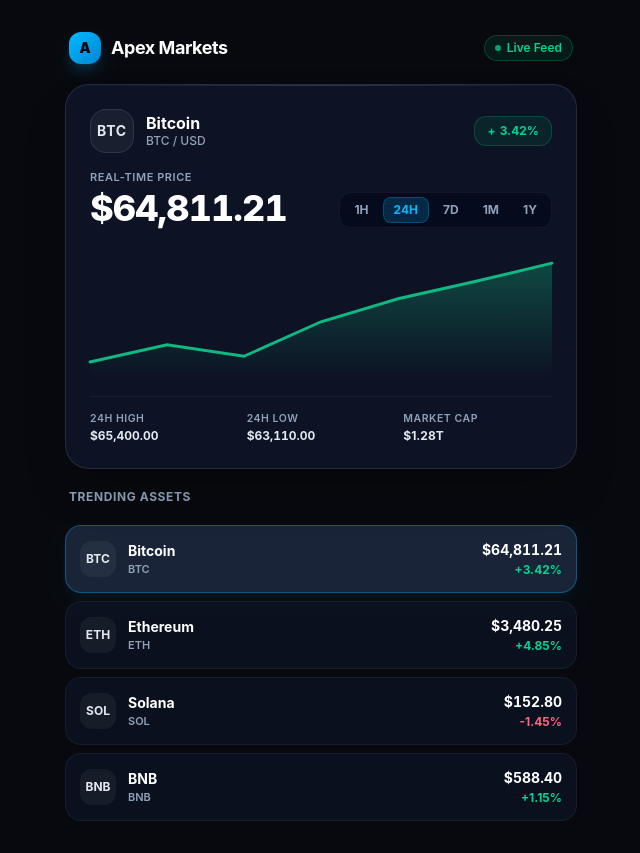
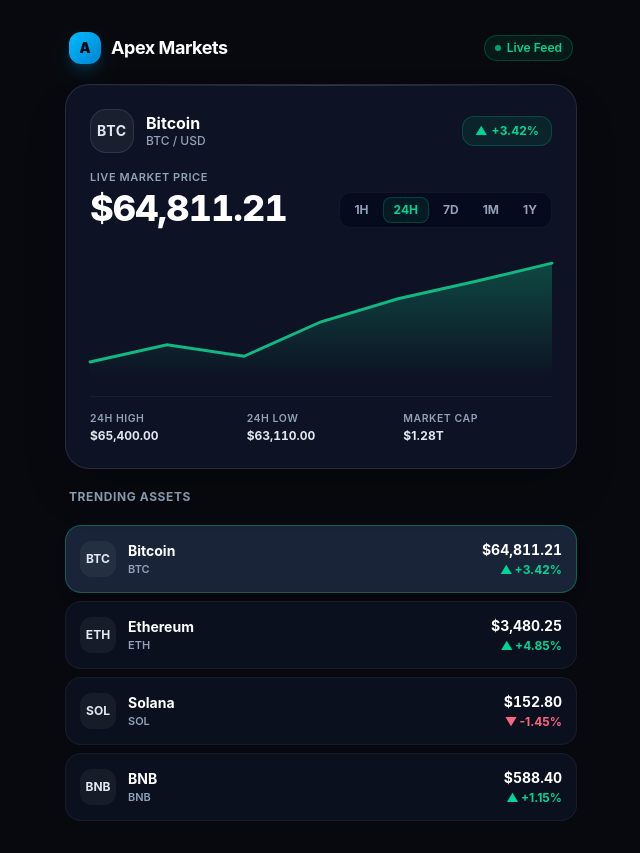
Before and after one commit to dev-anna-life/apex-crypto, a React (Vite) app: page / in a window 1280 px wide. Shown: the whole page, without its empty margins (319-959 px from the left). Built offline with nearby package versions, Linux system fonts and the light colour scheme; no server answers.

Commit message:
fix: harmonize scrubber and tooltip colors with asset gain and loss theme

```diff
--- a/src/App.jsx
+++ b/src/App.jsx
@@ -271,11 +271,17 @@ export default function App() {
   const [scrubIndex, setScrubIndex] = useState(null)
   const [priceFlash, setPriceFlash] = useState(null)
   const svgRef = useRef(null)
+  const touchTimerRef = useRef(null)
 
   const activeAsset = assets.find(a => a.id === activeId) || assets[0]
   const currentTfData = activeAsset.timeframes[activeTimeframe] || activeAsset.timeframes['24H']
   const currentPoints = currentTfData.data
   const isPositive = currentTfData.change >= 0
+
+  const themeColor = isPositive ? '#10b981' : '#f43f5e'
+  const themeText = isPositive ? 'text-emerald-400' : 'text-rose-400'
+  const themeBg = isPositive ? 'bg-emerald-500/10' : 'bg-rose-500/10'
+  const themeBorder = isPositive ? 'border-emerald-500/25' : 'border-rose-500/25'
 
   useEffect(() => {
     async function loadPrices() {
@@ -345,12 +351,12 @@ export default function App() {
 
   const pathD = `M ${mappedPoints.map(p => `${p.x},${p.y}`).join(' L ')}`
   const areaD = `${pathD} L ${svgWidth},${svgHeight} L 0,${svgHeight} Z`
-  const strokeColor = isPositive ? '#10b981' : '#f43f5e'
 
   const activeHoverPoint = scrubIndex !== null ? mappedPoints[scrubIndex] : null
   const displayPrice = activeHoverPoint ? activeHoverPoint.price : activeAsset.price
 
   function handleScrub(clientX) {
+    if (touchTimerRef.current) clearTimeout(touchTimerRef.current)
     if (!svgRef.current) return
     const rect = svgRef.current.getBoundingClientRect()
     const offsetX = Math.max(0, Math.min(clientX - rect.left, rect.width))
@@ -360,8 +366,15 @@ export default function App() {
     setScrubIndex(clampedIndex)
   }
 
+  function handleTouchEnd() {
+    if (touchTimerRef.current) clearTimeout(touchTimerRef.current)
+    touchTimerRef.current = setTimeout(() => {
+      setScrubIndex(null)
+    }, 2000)
+  }
+
   return (
-    <div className="min-h-screen bg-[#07090e] text-slate-100 flex flex-col items-center px-4 py-8 antialiased selection:bg-sky-500/30">
+    <div className="min-h-screen bg-[#07090e] text-slate-100 flex flex-col items-center px-4 py-8 antialiased selection:bg-slate-800">
       <div className="w-full max-w-lg flex flex-col gap-5">
         <header className="flex items-center justify-between px-1">
           <div className="flex items-center gap-2.5">
@@ -389,24 +402,20 @@ export default function App() {
                 <p className="text-xs font-medium text-slate-400">{activeAsset.symbol} / USD</p>
               </div>
             </div>
-            <div className={`px-3 py-1.5 rounded-xl text-xs font-bold border flex items-center gap-1 transition-colors ${
-              isPositive
-                ? 'bg-emerald-500/10 text-emerald-400 border-emerald-500/25'
-                : 'bg-rose-500/10 text-rose-400 border-rose-500/25'
-            }`}>
-              <span>{isPositive ? '+' : '-'}</span>
-              <span>{Math.abs(currentTfData.change).toFixed(2)}%</span>
+            <div className={`px-3 py-1.5 rounded-xl text-xs font-bold border flex items-center gap-1 transition-colors ${themeBg} ${themeText} ${themeBorder}`}>
+              <span>{isPositive ? '▲' : '▼'}</span>
+              <span>{isPositive ? '+' : '-'}{Math.abs(currentTfData.change).toFixed(2)}%</span>
             </div>
           </div>
 
           <div className="flex items-end justify-between">
             <div className="flex flex-col gap-0.5">
               <span className="text-[11px] font-semibold text-slate-400 uppercase tracking-wider">
-                {activeHoverPoint ? `Point in Time (${activeHoverPoint.time})` : 'Real-Time Price'}
+                {activeHoverPoint ? `Price at ${activeHoverPoint.time}` : 'Live Market Price'}
               </span>
               <div className={`text-4xl font-extrabold tracking-tight tabular-nums transition-colors duration-200 ${
                 activeHoverPoint
-                  ? 'text-sky-400'
+                  ? themeText
                   : priceFlash === 'up' ? 'text-emerald-400' : priceFlash === 'down' ? 'text-rose-400' : 'text-white'
               }`}>
                 {formatCurrency(displayPrice)}
@@ -414,7 +423,9 @@ export default function App() {
             </div>
 
             <div className="flex items-center gap-1 bg-slate-950/60 p-1 rounded-xl border border-white/5">
-              {TIMEFRAMES.map(tf => (
+              {TIMEFRAMES.map(tf => {
+                const isTfActive = activeTimeframe === tf
+                return (
                   <button
                     key={tf}
                     onClick={() => {
@@ -422,14 +433,15 @@ export default function App() {
                       setScrubIndex(null)
                     }}
                     className={`px-2.5 py-1 text-xs font-bold rounded-lg transition-all ${
-                    activeTimeframe === tf
-                      ? 'bg-sky-500/20 text-sky-400 border border-sky-500/30 shadow-sm'
+                      isTfActive
+                        ? `${themeBg} ${themeText} ${themeBorder} border shadow-sm`
                         : 'text-slate-400 hover:text-white'
                     }`}
                   >
                     {tf}
                   </button>
-              ))}
+                )
+              })}
             </div>
           </div>
 
@@ -440,7 +452,7 @@ export default function App() {
             onTouchMove={e => {
               if (e.touches[0]) handleScrub(e.touches[0].clientX)
             }}
-            onTouchEnd={() => setScrubIndex(null)}
+            onTouchEnd={handleTouchEnd}
           >
             <svg
               ref={svgRef}
@@ -450,12 +462,12 @@ export default function App() {
             >
               <defs>
                 <linearGradient id="chartGrad" x1="0" y1="0" x2="0" y2="1">
-                  <stop offset="0%" stopColor={strokeColor} stopOpacity="0.32" />
-                  <stop offset="100%" stopColor={strokeColor} stopOpacity="0" />
+                  <stop offset="0%" stopColor={themeColor} stopOpacity="0.32" />
+                  <stop offset="100%" stopColor={themeColor} stopOpacity="0" />
                 </linearGradient>
               </defs>
               <path d={areaD} fill="url(#chartGrad)" />
-              <path d={pathD} fill="none" stroke={strokeColor} strokeWidth="2.5" strokeLinecap="round" />
+              <path d={pathD} fill="none" stroke={themeColor} strokeWidth="2.5" strokeLinecap="round" />
 
               {activeHoverPoint && (
                 <g>
@@ -464,15 +476,16 @@ export default function App() {
                     y1="0"
                     x2={activeHoverPoint.x}
                     y2={svgHeight}
-                    stroke="#38bdf8"
+                    stroke={themeColor}
                     strokeWidth="1.5"
                     strokeDasharray="3 3"
+                    opacity="0.85"
                   />
                   <circle
                     cx={activeHoverPoint.x}
                     cy={activeHoverPoint.y}
                     r="5.5"
-                    fill="#38bdf8"
+                    fill={themeColor}
                     stroke="#07090e"
                     strokeWidth="2.5"
                   />
@@ -482,7 +495,7 @@ export default function App() {
 
             {activeHoverPoint && (
               <div
-                className="absolute -top-3 -translate-x-1/2 pointer-events-none bg-slate-950/95 border border-sky-500/40 text-sky-400 text-[11px] font-bold px-2 py-0.5 rounded-md shadow-xl whitespace-nowrap"
+                className={`absolute -top-3 -translate-x-1/2 pointer-events-none bg-slate-950/95 border ${themeBorder} ${themeText} text-[11px] font-bold px-2.5 py-0.5 rounded-md shadow-xl whitespace-nowrap`}
                 style={{
                   left: `${(activeHoverPoint.x / svgWidth) * 100}%`
                 }}
@@ -527,7 +540,7 @@ export default function App() {
                 }}
                 className={`p-3.5 rounded-2xl border transition-all duration-200 flex items-center justify-between cursor-pointer ${
                   isActive
-                    ? 'bg-slate-800/90 border-sky-500/40 shadow-lg shadow-sky-500/5'
+                    ? `${coinPositive ? 'border-emerald-500/40' : 'border-rose-500/40'} bg-slate-800/90 shadow-lg`
                     : 'bg-slate-900/60 border-white/5 hover:border-white/15 hover:bg-slate-800/50'
                 }`}
               >
@@ -542,8 +555,9 @@ export default function App() {
                 </div>
                 <div className="text-right flex flex-col gap-0.5">
                   <div className="text-sm font-bold text-white tabular-nums">{formatCurrency(coin.price)}</div>
-                  <div className={`text-xs font-bold ${coinPositive ? 'text-emerald-400' : 'text-rose-400'}`}>
-                    {coinPositive ? '+' : ''}{coin24H.change.toFixed(2)}%
+                  <div className={`text-xs font-bold flex items-center justify-end gap-0.5 ${coinPositive ? 'text-emerald-400' : 'text-rose-400'}`}>
+                    <span>{coinPositive ? '▲' : '▼'}</span>
+                    <span>{coinPositive ? '+' : '-'}{Math.abs(coin24H.change).toFixed(2)}%</span>
                   </div>
                 </div>
               </div>
```
Lines whose indentation alone changed are shown as unchanged.
